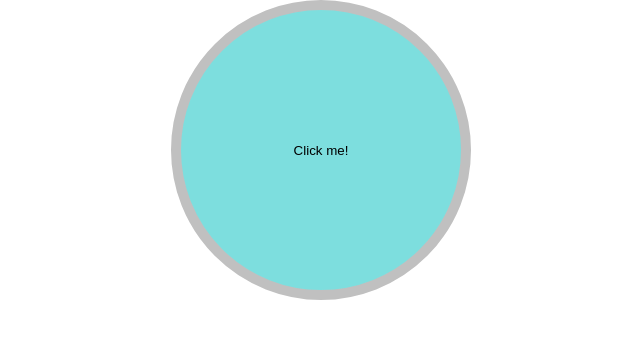
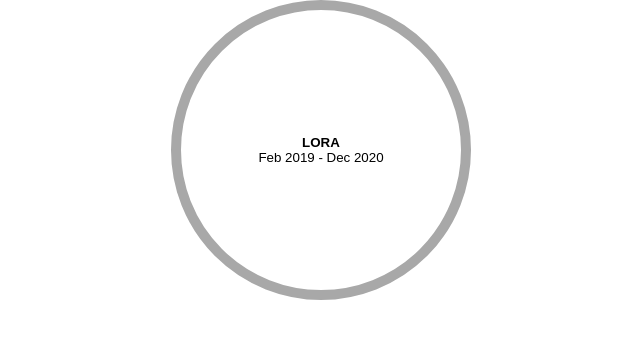
Before and after one commit to aleung27/Personal-Website, a React (Create React App) app: page / in a window 1280 px wide. Shown: the top 338 px of the page, without its empty margins (319-959 px from the left). Built offline with nearby package versions, Linux system fonts and the light colour scheme.

Commit message:
Added support for Job title and date in work circle along with css updates. Added the TextDisplay calss which creates a popup with information and a button to close it. Added ability for closing popup by clicking outside of it.

```diff
--- a/src/App.js
+++ b/src/App.js
@@ -5,7 +5,7 @@ import './App.scss';
 function App() {
   return (
     <div className="App">
-          <WorkCircle innerText="Hello"/>
+          <WorkCircle jobTitle="LORA" dates="Feb 2019 - Dec 2020"/>
     </div>
   );
 }
--- /dev/null
+++ b/src/components/TextDisplay.js
@@ -0,0 +1,36 @@
+import React, {useRef, useState, useEffect} from 'react';
+import '../scss/TextDisplay.scss'
+
+const TextDisplay = ({
+	innerText,
+	toggleDisplay
+}) => {
+	// reference is a reference to the TextDisplay component
+	const reference = useRef();
+
+	const outsideClick = e => {
+		// When we click outside of the TextDisplay, we close it
+		if(reference.current && !reference.current.contains(e.target)){
+			toggleDisplay();
+		}
+	}
+
+	useEffect(() => {
+		document.addEventListener("mousedown", outsideClick);
+
+		return (() => {
+			document.removeEventListener("mousedown", outsideClick);
+		});
+	});
+
+	return(
+			<div className="container" ref={reference}>
+				<div className="title">
+					<p>Hi</p>
+				</div>
+				<button onClick={toggleDisplay} className="topLeftButton">LCick</button>
+			</div>
+	)
+}
+
+export default TextDisplay;
--- a/src/components/WorkCircle.js
+++ b/src/components/WorkCircle.js
@@ -1,22 +1,29 @@
 import React, {useState, useEffect} from 'react';
+import TextDisplay from './TextDisplay';
 import '../scss/WorkCircle.scss'
 
 const WorkCircle = ({
-  innerText
+  innerText,
+  jobTitle,
+  dates
 }) => {
 
-  const popOut = () => {
-    alert(innerText);
+  const [displayInner, setDisplayInner] = useState(false);
+
+  const toggleDisplay = () => {
+    setDisplayInner(displayInner => !displayInner);
   }
 
   return(
     <div>
       <button
         className='WorkCircle'
-        onClick={() => popOut()}
+        onClick={() => toggleDisplay()}
       >
-        Click me!
+        <div className="jobTitle">{jobTitle}</div>
+        <div className="dates">{dates}</div>
       </button>
+      {displayInner ? <TextDisplay className='display' innerText={innerText} toggleDisplay={toggleDisplay}/> : null}
     </div>
   );
 }
--- /dev/null
+++ b/src/scss/TextDisplay.scss
@@ -0,0 +1,19 @@
+.container {
+    position: fixed;
+    background-color: slategrey;
+    top: 20%;
+    left: 10%;
+    display: flex;
+    align-items: center;
+    justify-content: center;
+    z-index: 2;
+    width: 80%;
+    height: 60%;
+    margin: auto;
+}
+
+.topLeftButton {
+    position: absolute;
+    right: 0%;
+    top: 0%;
+}
--- a/src/scss/WorkCircle.scss
+++ b/src/scss/WorkCircle.scss
@@ -1,13 +1,22 @@
 .WorkCircle {
-    background: hsl(180, 59%, 68%);
-    border: 10px solid silver;
+    background: #ffffff;
+    border: 10px solid rgb(168, 168, 168);
     border-radius: 50%;
     width: 300px;
     height: 300px;
 
     &:hover {
-        transition-duration: 0.5s;
-        background: #136157;
+        transition-duration: 1s;
+        background: rgb(199, 196, 196);
     }
 
+    .jobTitle {
+        text-align: center;
+        font-weight: bold;
+    }
+
+    .dates {
+        text-align: center;
+        font-weight: lighter;
+    }
 }
```
Also changed, not shown: 1 other file (tests, documents, lock files or other folders).
